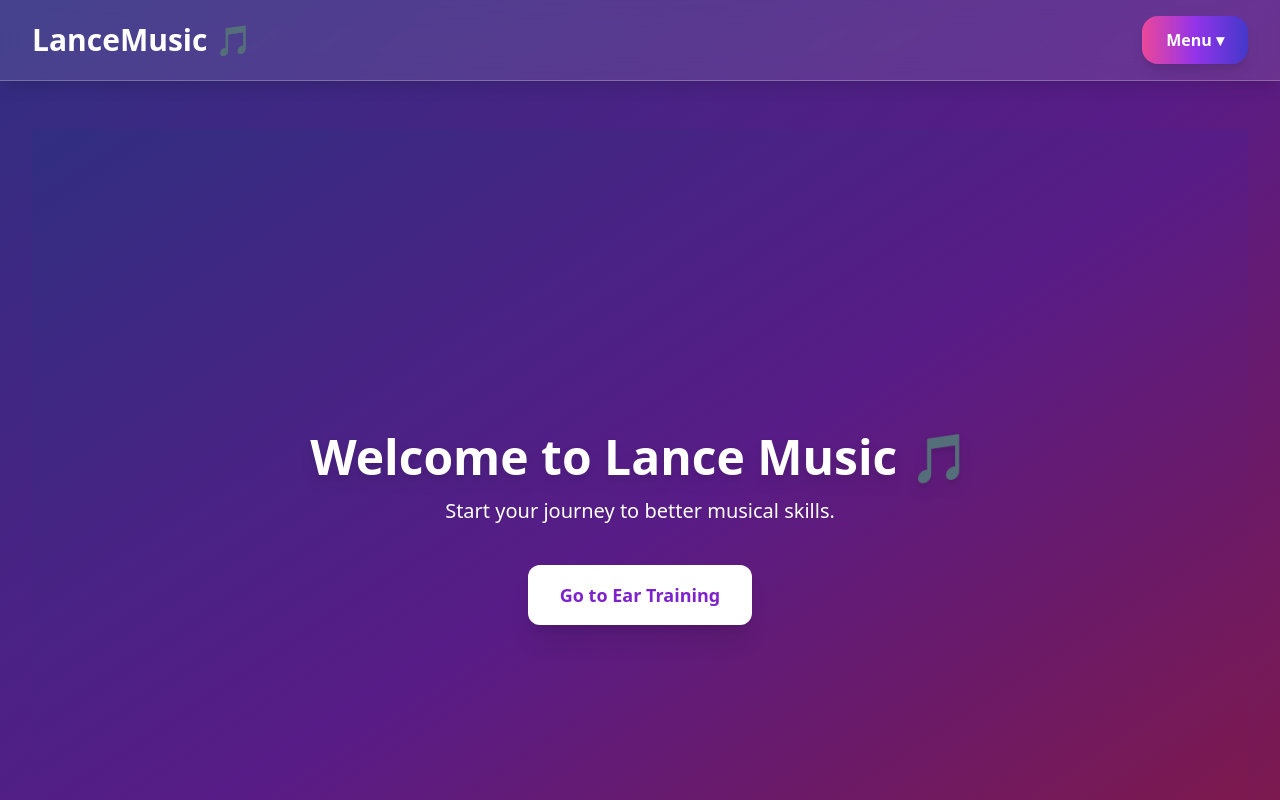
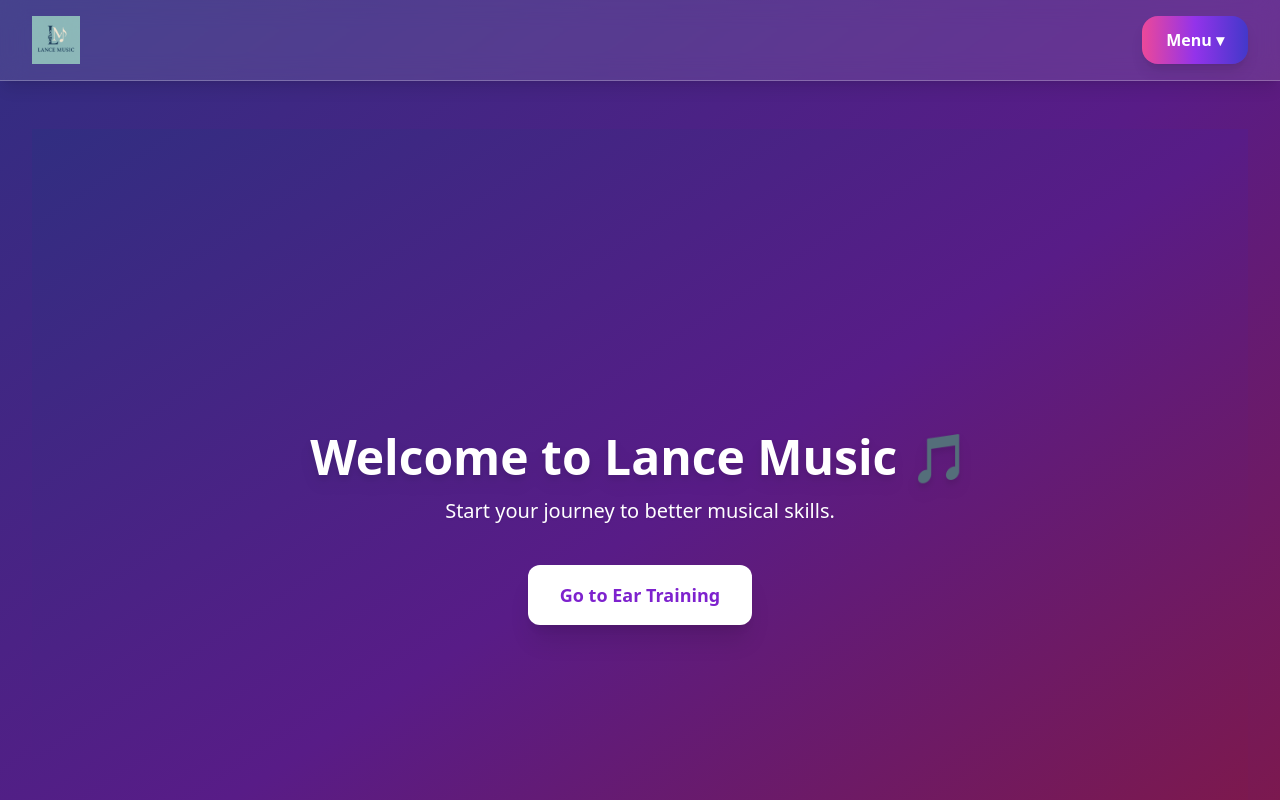
Before and after one commit to Ethan-L-Gardner/EarTraining, a React (Vite) app: page / in a window 1280 px wide. Shown: the top 800 px of the page. Built offline with nearby package versions, Linux system fonts and the light colour scheme.

Commit message:
Changed LanceMusic in headerf for a logo (logo not yet frozen)

```diff
--- a/src/components/Layout.jsx
+++ b/src/components/Layout.jsx
@@ -21,15 +21,19 @@
     <div className="min-h-screen bg-gradient-to-br from-indigo-900 via-purple-900 to-pink-900 text-white selection:bg-pink-500 selection:text-white">
       <header className="backdrop-blur-md bg-white/10 border-b border-white/25 sticky top-0 z-50 shadow-lg">
         <div className="max-w-7xl mx-auto flex items-center justify-between px-8 py-4">
-          <h1
+          <div
             onClick={() => navigate("/")}
             tabIndex={0}
             role="button"
             aria-label="Go to Home"
-            className="text-3xl font-extrabold cursor-pointer hover:text-pink-400 transition duration-300 select-none"
+            className="cursor-pointer flex items-center space-x-2 hover:opacity-80 transition duration-300"
           >
-            LanceMusic 🎵
-          </h1>
+            <img
+              src="/src/assets/logo.png" // Adjust this path based on where your logo file is located
+              alt="LanceMusic Logo"
+              className="h-12 w-auto object-contain"
+            />
+          </div>
 
           <div className="relative" ref={dropdownRef}>
             <button
```
Also changed, not shown: src/assets/logo.png (added).
